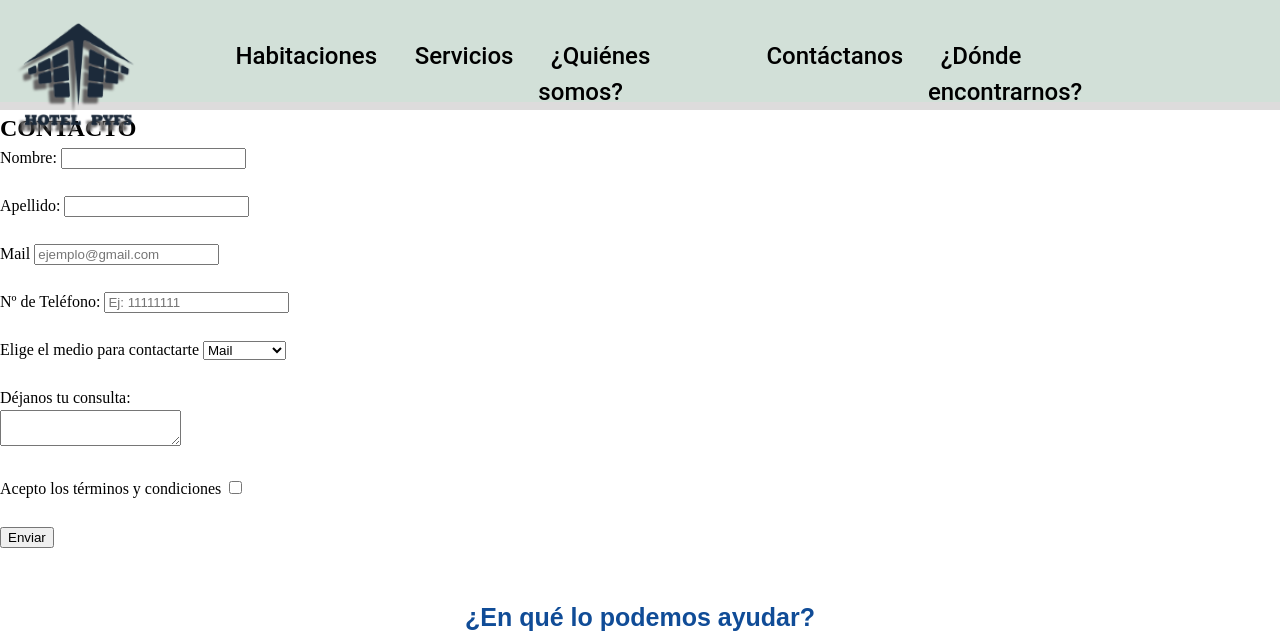
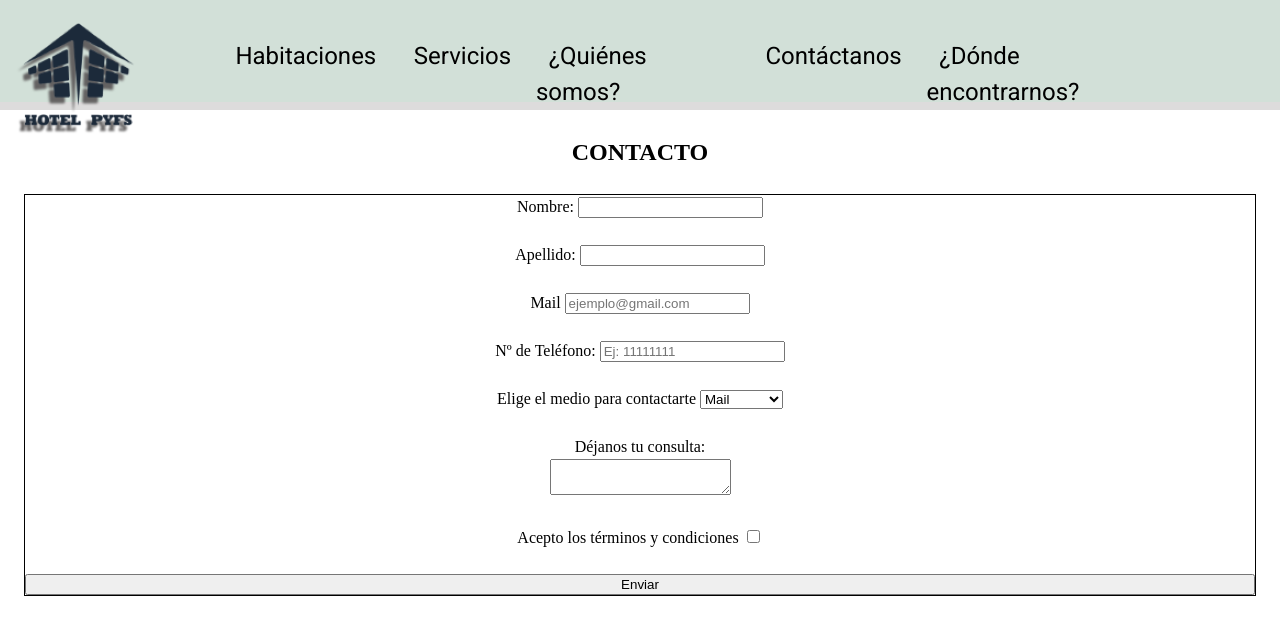
Before and after one commit to Ggaita/FSPy, a plain HTML site: page data/contacto.html in a window 1280 px wide. Shown: the top 643 px of the page. Drawn offline with Linux system fonts and the light colour scheme.

Commit message:
acomododo

```diff
--- a/css/styles.css
+++ b/css/styles.css
@@ -5,6 +5,7 @@
 
 body{
     overflow-x: hidden;
+    align-items: center;
 }
 
 
@@ -290,3 +291,22 @@ nav {
     width: 50px;
     margin: 2%;
 }
+
+
+/* ---- FORMULARIO-CONTACTO ---- */
+
+form {
+    text-align: center;
+    margin: auto;
+    border: 1px solid black;
+    margin: 3vh;
+    display: flex;
+    flex-direction: column;
+
+}
+
+#contacto-formulario {
+    text-align: center;
+    margin-top: 3vh;
+
+}
--- a/data/contacto.html
+++ b/data/contacto.html
@@ -6,11 +6,14 @@
     <meta name="viewport" content="width=device-width, initial-scale=1.0">
     <link rel="stylesheet" type="text/css" href="../css/styles.css" />
     <link rel="stylesheet" type="text/css" href="../css/reset.css" />
-    <link rel="icon" href="../images/favicon.ico">
-
-    <title>Contacto</title>
-
-    <script src="../script.js"></script>
+    <link rel="shortcut icon" href="../images/favicon.ico" type="image/x-icon">
+    <link rel="icon" href="../images/favicon.ico" type="image/x-icon">
+    <link rel="preconnect" href="https://fonts.googleapis.com">
+    <link rel="preconnect" href="https://fonts.gstatic.com" crossorigin>
+    <link href="https://fonts.googleapis.com/css2?family=Roboto&display=swap" rel="stylesheet">
+    <link href="https://fonts.googleapis.com/css2?family=DM+Sans:ital,opsz,wght@0,9..40,100..1000;1,9..40,100..1000&display=swap" rel="stylesheet">
+    <script src="../script.js" defer></script>
+    <title>CONTACTO</title>
 </head>
 
 <body>
@@ -18,7 +21,7 @@
      <!--Cabezera Con Logo +  Navegacion + atajos-->
 
     <header>
-        <a href="../index.html" alt""><div class="logo_hotel"></div></a>
+        <a href="../index.html" alt="Logo Hotel"><div class="logo_hotel"></div></a>
         <div id="naveHotel">
             <nav>
                 <ul class="nav_hotel">
@@ -42,7 +45,7 @@
         </div>
     </header>
     <main>
-        <h2>CONTACTO</h2>
+        <h2 id="contacto-formulario">CONTACTO</h2>
 
         <!-- Formulario de Contacto -->
         <form action="" id="form">
```
Also changed, not shown: script.js (+8 -0 lines).
